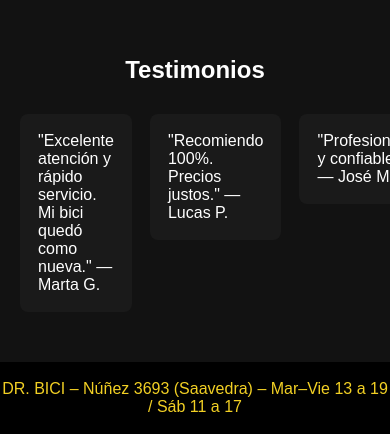
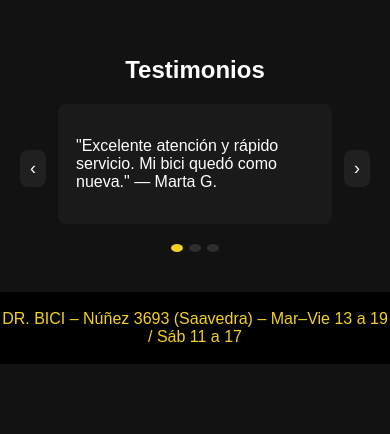
Before and after one commit to manumoskovits-ops/Dr-bici, a plain HTML site: page index.html in a window 390 px wide. Shown: the part 3201-3635 px from the top of the page. After the commit the page ends 3565 px from the top, so only its background shows below. Drawn offline with Linux system fonts and the light colour scheme.

Commit message:
Add files via upload

```diff
--- a/index.html
+++ b/index.html
@@ -10,11 +10,12 @@
   <meta property="og:type" content="business.business">
   <meta property="og:locale" content="es_AR">
 
-  <!-- FAVICONS: copia las imágenes a /images/... -->
-  <link rel="icon" type="image/png" sizes="32x32" href="/images/favicon-32.png">
-  <link rel="icon" type="image/png" sizes="16x16" href="/images/favicon-16.png">
-  <link rel="apple-touch-icon" sizes="180x180" href="/images/apple-touch-icon.png">
-  <meta property="og:image" content="https://TU-DOMINIO/images/apple-touch-icon.png">
+  <!-- FAVICONS -->
+  <link rel="icon" type="image/png" sizes="32x32" href="/images/dr-bici-32.png">
+  <link rel="icon" type="image/png" sizes="16x16" href="/images/dr-bici-16.png">
+  <link rel="apple-touch-icon" sizes="180x180" href="/images/dr-bici-180.png">
+  <link rel="shortcut icon" href="/images/dr-bici.ico">
+  <meta name="theme-color" content="#000000">
   <script type="application/ld+json">
   {
     "@context": "https://schema.org",
@@ -269,7 +270,82 @@
     /* Anchors no queden tapados por header */
     section { scroll-margin-top: 90px; }
 
-    /* RESPONSIVE */
+    /* TESTIMONIOS: slider responsive */
+    .testimonios .testimonials-carousel {
+      position: relative;
+      display: flex;
+      align-items: center;
+      gap: 12px;
+      margin-top: 12px;
+    }
+
+    .testimonios .testimonials-slider {
+      display: grid;
+      grid-template-columns: repeat(3, 1fr);
+      gap: 18px;
+      width: 100%;
+    }
+
+    .testimonios .testimonial {
+      background: #1a1a1a;
+      padding: 18px;
+      border-radius: 8px;
+      min-height: 120px;
+      display: flex;
+      align-items: center;
+      justify-content: center;
+      font-style: normal;
+      color: var(--texto);
+    }
+
+    /* carousel controls (mobile only) */
+    .carousel-btn {
+      background: rgba(255,255,255,0.06);
+      color: var(--texto);
+      border: none;
+      padding: 8px 10px;
+      font-size: 18px;
+      border-radius: 8px;
+      cursor: pointer;
+      display: none; /* visible in mobile via media query */
+    }
+
+    .carousel-dots {
+      display: none;
+      gap: 6px;
+      margin-top: 14px;
+      justify-content: center;
+      align-items: center;
+    }
+    .carousel-dots button {
+      width: 8px;
+      height: 8px;
+      border-radius: 50%;
+      border: 0;
+      background: rgba(255,255,255,0.12);
+      cursor: pointer;
+    }
+    .carousel-dots button.active { background: var(--amarillo); }
+
+    /* MOBILE: slider behaviour */
+    @media (max-width: 768px) {
+      .testimonios .testimonials-slider {
+        display: flex;
+        overflow-x: auto;
+        -webkit-overflow-scrolling: touch;
+        scroll-snap-type: x mandatory;
+        gap: 12px;
+        padding-bottom: 8px;
+      }
+      .testimonios .testimonial {
+        flex: 0 0 100%;
+        scroll-snap-align: start;
+        min-width: 100%;
+      }
+      .carousel-btn { display: block; }
+      .carousel-dots { display: flex; }
+    }
+
     @media (max-width: 900px) {
       .grid { grid-template-columns: repeat(2, 1fr); }
     }
@@ -396,11 +472,20 @@
     <section id="testimonios" class="testimonios" style="padding:40px 0;">
       <div class="container">
         <h2 style="text-align:center; margin-bottom:20px;">Testimonios</h2>
-        <div class="grid" style="grid-template-columns: repeat(3, 1fr); gap: 18px;">
-          <div style="background:#1a1a1a;padding:18px;border-radius:8px;">"Excelente atención y rápido servicio. Mi bici quedó como nueva." — Marta G.</div>
-          <div style="background:#1a1a1a;padding:18px;border-radius:8px;">"Recomiendo 100%. Precios justos." — Lucas P.</div>
-          <div style="background:#1a1a1a;padding:18px;border-radius:8px;">"Profesionales y confiables." — José M.</div>
+
+        <div class="testimonials-carousel" aria-label="Testimonios">
+          <button class="carousel-btn prev" aria-label="Anterior testimonio">‹</button>
+
+          <div class="testimonials-slider" tabindex="0" role="list">
+            <div class="testimonial" role="listitem">"Excelente atención y rápido servicio. Mi bici quedó como nueva." — Marta G.</div>
+            <div class="testimonial" role="listitem">"Recomiendo 100%. Precios justos." — Lucas P.</div>
+            <div class="testimonial" role="listitem">"Profesionales y confiables." — José M.</div>
+          </div>
+
+          <button class="carousel-btn next" aria-label="Siguiente testimonio">›</button>
         </div>
+
+        <div class="carousel-dots" aria-hidden="false" style="margin-top:12px; display:flex; justify-content:center;"></div>
       </div>
     </section>
   </main>
@@ -484,6 +569,75 @@ document.addEventListener('DOMContentLoaded', function () {
   document.addEventListener('keydown', (e) => {
     if (e.key === 'Escape' && lightbox.classList.contains('open')) closeLightbox();
   });
+
+  // SLIDER: testimonios (responsive)
+  (function initTestimonialsSlider() {
+    const carousel = document.querySelector('.testimonials-carousel');
+    if (!carousel) return;
+    const slider = carousel.querySelector('.testimonials-slider');
+    const prevBtn = carousel.querySelector('.carousel-btn.prev');
+    const nextBtn = carousel.querySelector('.carousel-btn.next');
+    const dotsWrap = document.querySelector('.carousel-dots');
+
+    let slides = Array.from(slider.children);
+    let isMobile = window.matchMedia('(max-width: 768px)').matches;
+
+    function updateDots() {
+      dotsWrap.innerHTML = '';
+      slides.forEach((_, i) => {
+        const btn = document.createElement('button');
+        btn.setAttribute('aria-label', `Ir al testimonio ${i + 1}`);
+        btn.addEventListener('click', () => {
+          slider.scrollTo({ left: i * slider.clientWidth, behavior: 'smooth' });
+        });
+        dotsWrap.appendChild(btn);
+      });
+      setActiveDot();
+    }
+
+    function setActiveDot() {
+      const children = Array.from(dotsWrap.children);
+      if (!children.length) return;
+      const index = Math.round(slider.scrollLeft / slider.clientWidth);
+      children.forEach((d, i) => d.classList.toggle('active', i === index));
+    }
+
+    function updateButtonsState() {
+      if (!isMobile) {
+        prevBtn.disabled = nextBtn.disabled = false;
+        return;
+      }
+      prevBtn.disabled = slider.scrollLeft <= 1;
+      nextBtn.disabled = (slider.scrollLeft + slider.clientWidth) >= (slider.scrollWidth - 1);
+    }
+
+    function onResize() {
+      isMobile = window.matchMedia('(max-width: 768px)').matches;
+      // rebuild dots or layout
+      updateDots();
+      updateButtonsState();
+    }
+
+    // Button events
+    prevBtn.addEventListener('click', () => {
+      slider.scrollBy({ left: -slider.clientWidth, behavior: 'smooth' });
+    });
+    nextBtn.addEventListener('click', () => {
+      slider.scrollBy({ left: slider.clientWidth, behavior: 'smooth' });
+    });
+
+    // Scroll event - update dots and buttons
+    slider.addEventListener('scroll', () => {
+      if (!isMobile) return;
+      setActiveDot();
+      updateButtonsState();
+    });
+
+    // init
+    updateDots();
+    updateButtonsState();
+    window.addEventListener('resize', onResize);
+  })();
 });
   </script>
 </body>
```
